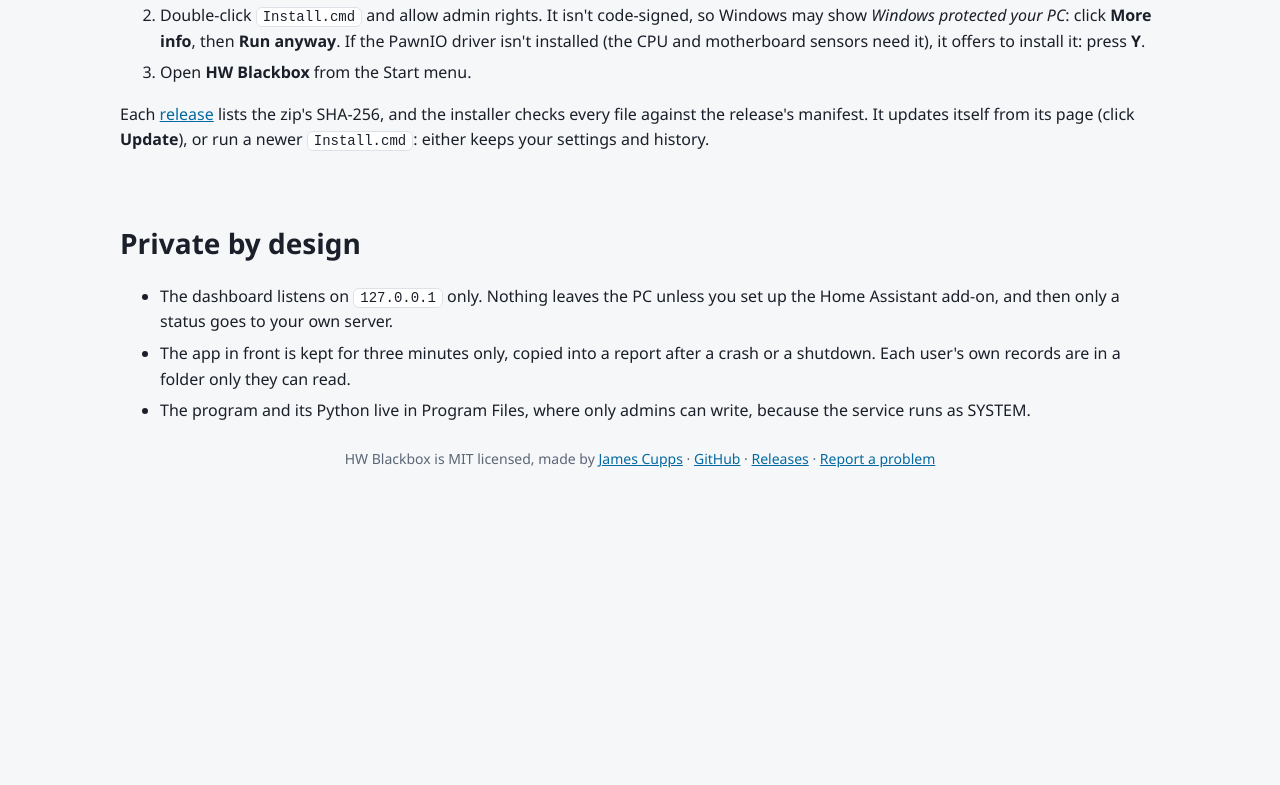
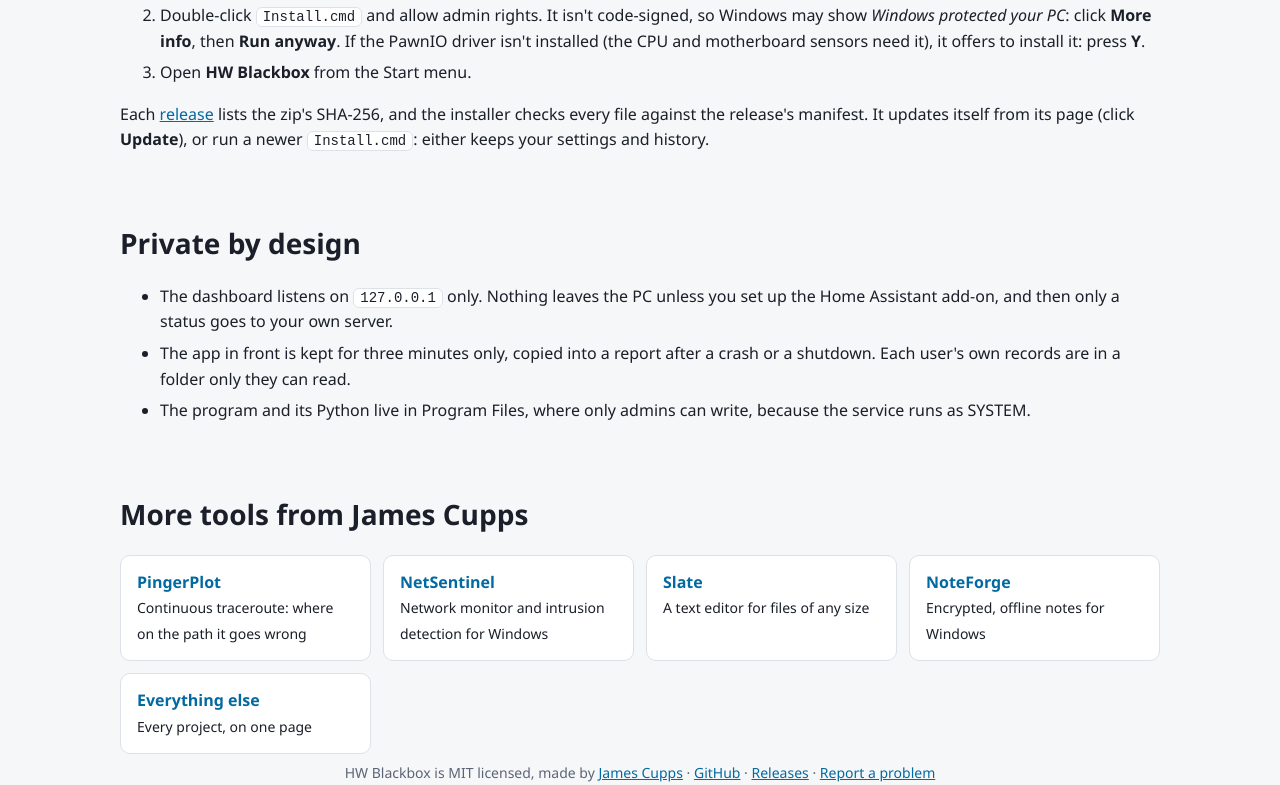
Before and after one commit to jamesccupps/HW-Blackbox, a plain HTML site: page site/index.html in a window 1280 px wide. Shown: the part 3042-3827 px from the top of the page. Before the commit the page ends 3512 px from the top, so only its background shows below. Drawn offline with Linux system fonts and the light colour scheme; no server answers; files whose address does not match are found by name.

Commit message:
Releases get SHA256SUMS.txt; README badges; page links and author
HW Blackbox installs a Windows service with admin rights, and its zip had
neither a code signature nor a published checksum. A new workflow,
checksums.yml, hashes a release's files when it's published and attaches
SHA256SUMS.txt (it adds that file and never replaces one). It can also be
run by hand for an older release; it's being run once for v1.1.0. The
README's download line says where the hash is.

Also: tests, release and license badges; the project page's structured
data names its author like the other pages, and it gets a "More tools"
section.

Co-Authored-By: Claude Opus 5.5 <noreply@anthropic.com>
Claude-Session: https://claude.ai/code/session_01YATR2g96X4cZxnQjaeCurQ

```diff
--- a/site/index.html
+++ b/site/index.html
@@ -32,7 +32,8 @@
   "applicationCategory": "UtilitiesApplication",
   "operatingSystem": "Windows 10, Windows 11 (64-bit)",
   "license": "https://opensource.org/licenses/MIT",
-  "offers": {"@type": "Offer", "price": "0", "priceCurrency": "USD"}
+  "offers": {"@type": "Offer", "price": "0", "priceCurrency": "USD"},
+  "author": {"@type": "Person", "name": "James Cupps", "url": "https://jamesccupps.github.io/"}
 }
 </script>
 <style>
@@ -71,6 +72,14 @@ ol li, ul li { margin: 6px 0; }
 code { background: var(--card); border: 1px solid var(--line); border-radius: 6px; padding: 1px 6px; font-size: 14px; }
 footer { color: var(--dim); font-size: 14px; padding: 48px 0 40px; text-align: center; }
 @media (max-width: 520px) { h1 { font-size: 34px; } .gallery { grid-template-columns: 1fr; } }
+
+  /* More tools from James Cupps */
+  .jc-more-grid { display: grid; grid-template-columns: repeat(auto-fit, minmax(220px, 1fr)); gap: 12px; }
+  .jc-more-grid a { display: block; text-decoration: none; background: var(--panel, var(--card, transparent)); border: 1px solid var(--line, rgba(127,127,127,.3));
+                    border-radius: 10px; padding: 14px 16px; color: var(--text, inherit); }
+  .jc-more-grid a:hover { border-color: var(--accent, currentColor); }
+  .jc-more-grid b { display: block; color: var(--accent, inherit); }
+  .jc-more-grid span { color: var(--muted, inherit); font-size: 14px; }
 </style>
 </head>
 <body>
@@ -138,6 +147,17 @@ footer { color: var(--dim); font-size: 14px; padding: 48px 0 40px; text-align: c
       <li>The program and its Python live in Program Files, where only admins can write, because the service runs as SYSTEM.</li>
     </ul>
   </section>
+
+  <section aria-labelledby="jc-more">
+    <h2 id="jc-more">More tools from James Cupps</h2>
+    <div class="jc-more-grid">
+      <a href="https://jamesccupps.github.io/PingerPlot/"><b>PingerPlot</b><span>Continuous traceroute: where on the path it goes wrong</span></a>
+      <a href="https://jamesccupps.github.io/NetSentinel/"><b>NetSentinel</b><span>Network monitor and intrusion detection for Windows</span></a>
+      <a href="https://jamesccupps.github.io/Slate/"><b>Slate</b><span>A text editor for files of any size</span></a>
+      <a href="https://jamesccupps.github.io/NoteForge/"><b>NoteForge</b><span>Encrypted, offline notes for Windows</span></a>
+      <a href="https://jamesccupps.github.io/"><b>Everything else</b><span>Every project, on one page</span></a>
+    </div>
+  </section>
 </main>
 
 <footer class="wrap">
```
Also changed, not shown: 2 other files.
